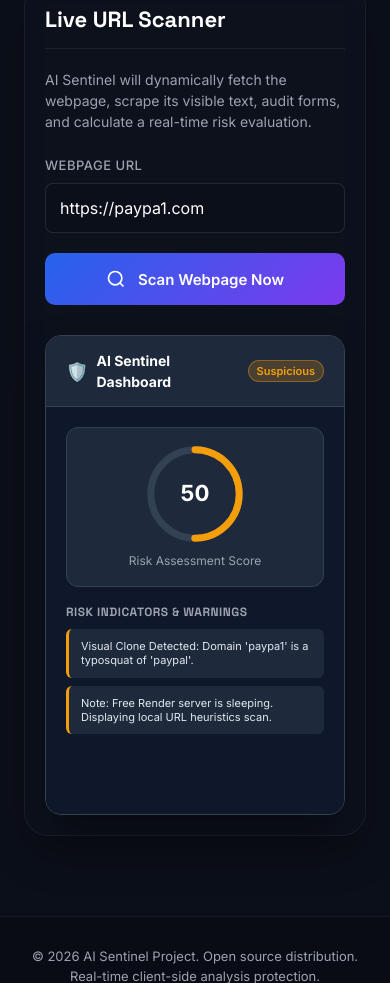
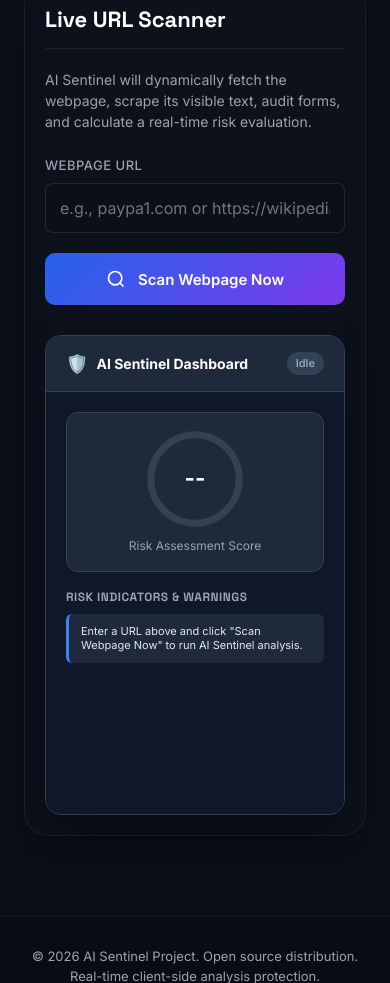
Before and after one commit to dhlshdd/ai-integrated-spam-detect, a browser extension: page website/index.html in a window 390 px wide. Shown: the part 2568-3551 px from the top of the page. Drawn offline with Linux system fonts and the light colour scheme; no server answers.

Commit message:
Fix mobile horizontal scrolling wobble and start simulator in empty/idle state

```diff
--- a/website/app.js
+++ b/website/app.js
@@ -250,6 +250,11 @@
     // Run scanner simulation
     runSimBtn.addEventListener('click', runSimulation);
 
-    // Initial run
-    runSimulation();
+    // Set initial mockup UI state to idle/waiting
+    mockBadge.textContent = 'Idle';
+    mockBadge.className = 'mockup-badge';
+    mockScoreText.textContent = '--';
+    mockCircle.setAttribute('stroke-dasharray', '0, 100');
+    mockCircle.setAttribute('stroke', '#334155');
+    mockWarningsList.innerHTML = '<li class="safe-item" style="border-left-color: #3b82f6;">Enter a URL above and click "Scan Webpage Now" to run AI Sentinel analysis.</li>';
 });
--- a/website/index.html
+++ b/website/index.html
@@ -97,7 +97,7 @@
 
                 <div class="input-group">
                     <label for="simUrl">Webpage URL</label>
-                    <input type="text" id="simUrl" value="https://paypa1.com" placeholder="e.g., paypa1.com or https://wikipedia.org" style="font-size: 16px; padding: 14px;">
+                    <input type="text" id="simUrl" placeholder="e.g., paypa1.com or https://wikipedia.org" style="font-size: 16px; padding: 14px;">
                 </div>
 
                 <button class="btn btn-primary btn-block" id="runSimBtn" style="padding: 16px;">
--- a/website/style.css
+++ b/website/style.css
@@ -20,13 +20,17 @@
     scroll-behavior: smooth;
 }
 
-body {
+html, body {
+    overflow-x: hidden;
+    width: 100%;
     margin: 0;
     padding: 0;
+}
+
+body {
     background-color: var(--bg-color);
     color: var(--text-primary);
     font-family: var(--font-body);
-    overflow-x: hidden;
     line-height: 1.5;
 }
 
```
